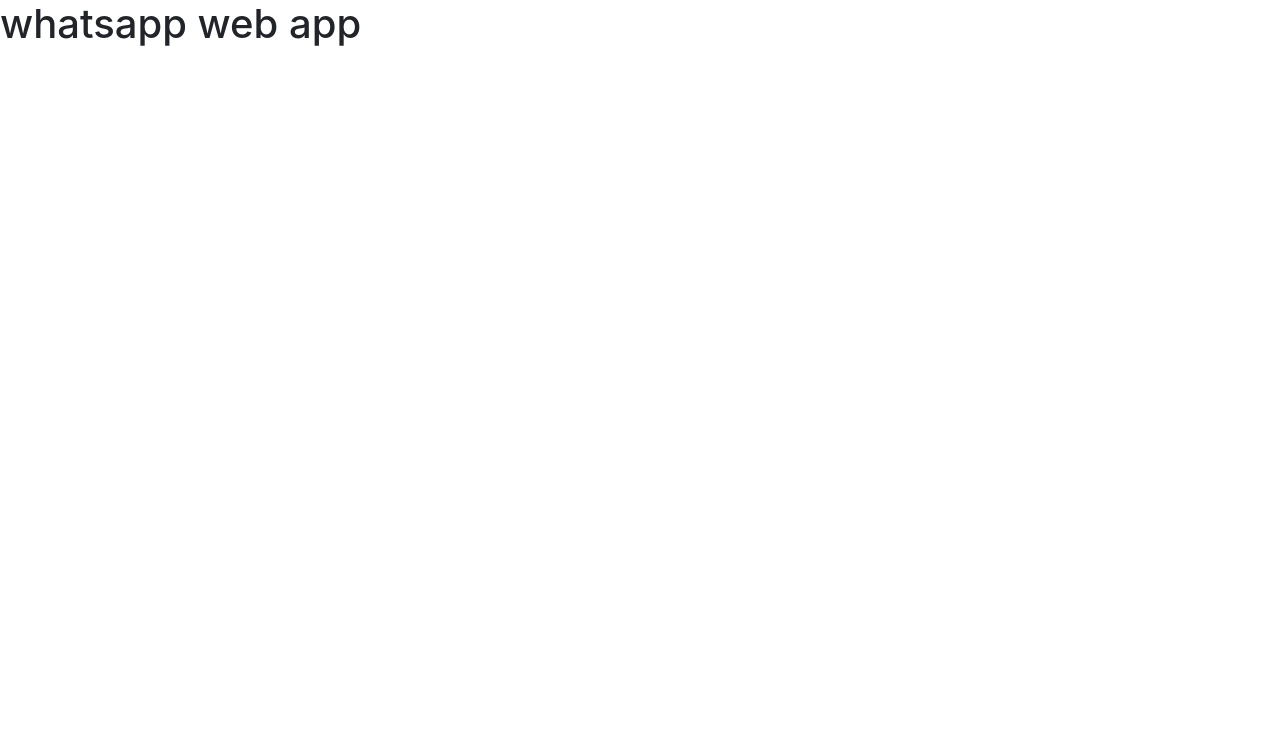
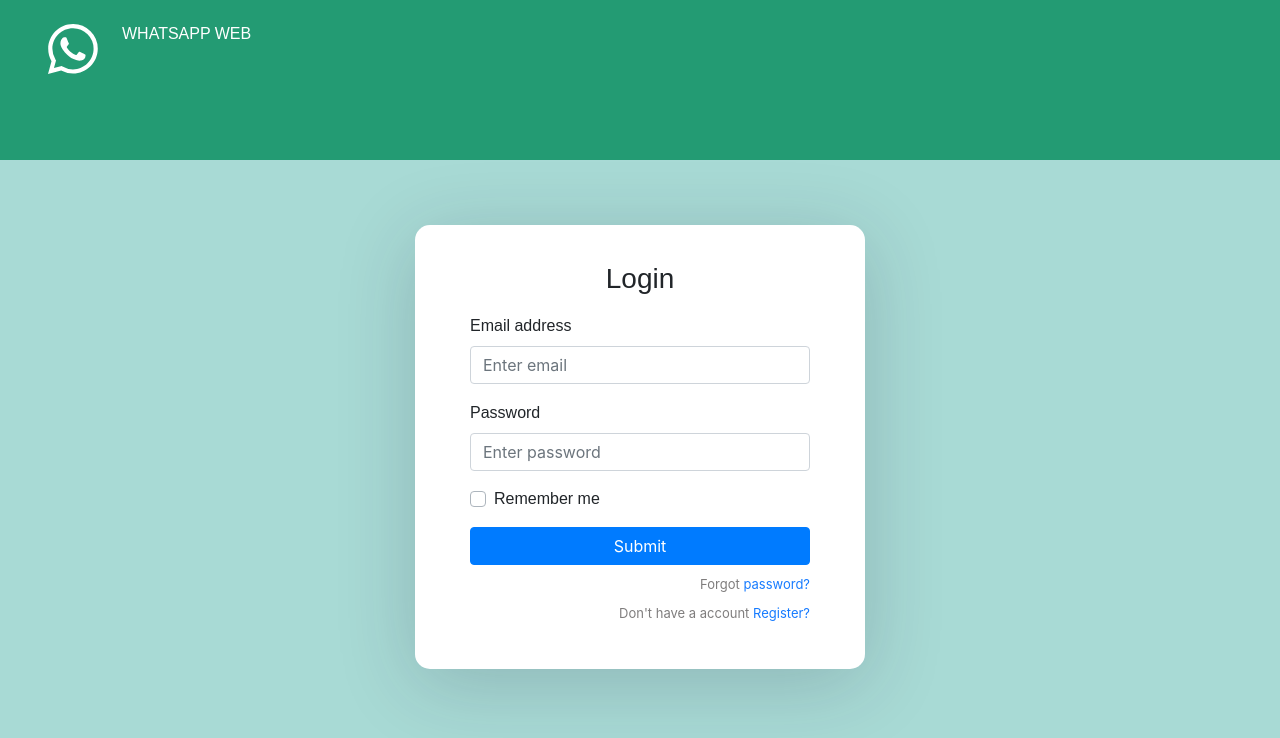
Before and after one commit to vijaykumarvemana/whatsapp-web-frontend, a React (Create React App) app: page /login in a window 1280 px wide. Shown: the top 738 px of the page. Built offline with nearby package versions, Linux system fonts and the light colour scheme.

Commit message:
login and register page done

```diff
--- a/package.json
+++ b/package.json
@@ -11,7 +11,7 @@
     "react-bootstrap": "^2.0.2",
     "react-dom": "^17.0.2",
     "react-icons": "^4.3.1",
-    "react-router-dom": "^6.0.2",
+    "react-router-dom": "^5.2.1",
     "react-scripts": "4.0.3",
     "web-vitals": "^1.1.2"
   },
--- a/src/App.js
+++ b/src/App.js
@@ -1,12 +1,32 @@
-import "bootstrap/dist/css/bootstrap.min.css";
-import './App.css';
+import 'bootstrap/dist/css/bootstrap.min.css'
+import './App.css'
+import Login from './components/Login'
+import Register from './components/Register'
+import { BrowserRouter as Router, Route, Switch } from 'react-router-dom'
+import { BsWhatsapp } from 'react-icons/bs'
 
 function App() {
   return (
-    <div>
-      <h1>whatsapp web app</h1>
-    </div>
-  );
+    <>
+      <Router>
+        <div className="logo">
+          <BsWhatsapp
+            className="ml-5 mt-4"
+            style={{ height: '50px', width: '50px' }}
+          />
+          <h6 className="ml-4 mt-4">WHATSAPP WEB</h6>
+        </div>
+        <div className="auth-wrapper">
+          <div className="auth-inner">
+            <Switch>
+              <Route path="/login" exact component={Login} />
+              <Route path="/register" exact component={Register} />
+            </Switch>
+          </div>
+        </div>
+      </Router>
+    </>
+  )
 }
 
-export default App;
+export default App
--- /dev/null
+++ b/src/components/Login.jsx
@@ -0,0 +1,39 @@
+import React, { Component } from "react";
+import { Link } from "react-router-dom"
+
+export default class Login extends Component {
+    render() {
+        return (
+           <div className=''>
+            <form>
+                <h3>Login</h3>
+
+                <div className="form-group">
+                    <label>Email address</label>
+                    <input type="email" className="form-control" placeholder="Enter email" />
+                </div>
+
+                <div className="form-group">
+                    <label>Password</label>
+                    <input type="password" className="form-control" placeholder="Enter password" />
+                </div>
+
+                <div className="form-group">
+                    <div className="custom-control custom-checkbox">
+                        <input type="checkbox" className="custom-control-input" id="customCheck1" />
+                        <label className="custom-control-label" htmlFor="customCheck1">Remember me</label>
+                    </div>
+                </div>
+
+                <button type="submit" className="btn btn-primary btn-block">Submit</button>
+                <p className="forgot-password text-right">
+                    Forgot <a href="#">password?</a>
+                </p>
+                <p className="forgot-password text-right">
+                    Don't have a account <Link to='/register'>Register?</Link>
+                </p>
+            </form>
+        </div>
+        );
+    }
+}
--- /dev/null
+++ b/src/components/Register.jsx
@@ -0,0 +1,42 @@
+import React, { Component } from "react";
+import { Link } from "react-router-dom"
+
+export default class Register extends Component {
+    render() {
+        return (
+            <form>
+                <h3>Register</h3>
+
+                <div className="form-group">
+                    <label>First name</label>
+                    <input type="text" className="form-control" placeholder="First name" />
+                </div>
+
+                <div className="form-group">
+                    <label>Last name</label>
+                    <input type="text" className="form-control" placeholder="Last name" />
+                </div>
+
+                <div className="form-group">
+                    <label>Email address</label>
+                    <input type="email" className="form-control" placeholder="Enter email" />
+                </div>
+
+                <div className="form-group">
+                    <label>Password</label>
+                    <input type="password" className="form-control" placeholder="Enter password" />
+                </div>
+                <div className="form-group">
+                    <label>Conform Password</label>
+                    <input type="password" className="form-control" placeholder="Conform password" />
+                </div>
+
+
+                <button type="submit" className="btn btn-primary btn-block">Register</button>
+                <p className="forgot-password text-right">
+                    Already registered <Link to='/login'>Login?</Link>
+                </p>
+            </form>
+        );
+    }
+}
--- a/src/index.css
+++ b/src/index.css
@@ -1,13 +1,107 @@
-body {
+/* body {
   margin: 0;
   font-family: -apple-system, BlinkMacSystemFont, 'Segoe UI', 'Roboto', 'Oxygen',
     'Ubuntu', 'Cantarell', 'Fira Sans', 'Droid Sans', 'Helvetica Neue',
     sans-serif;
   -webkit-font-smoothing: antialiased;
   -moz-osx-font-smoothing: grayscale;
-}
+} */
 
 code {
   font-family: source-code-pro, Menlo, Monaco, Consolas, 'Courier New',
     monospace;
 }
+
+/* Login and Register  */
+
+@import url('https://fonts.googleapis.com/css?family=Fira+Sans:400,500,600,700,800');
+
+* {
+  box-sizing: border-box;
+}
+body {
+  background: #a8dad5 !important;
+  min-height: 80vh;
+  display: flex;
+  font-weight: 400;
+  font-family: 'Fira Sans', sans-serif;
+}
+
+h1,
+h2,
+h3,
+h4,
+h5,
+h6,
+label,
+span {
+  font-weight: 500;
+  font-family: 'Fira Sans', sans-serif;
+}
+
+body,
+html,
+.App,
+#root,
+.auth-wrapper {
+  width: 100%;
+  height: 92%;
+}
+
+.navbar-light {
+  background-color: #ffffff;
+  box-shadow: 0px 14px 80px rgba(34, 35, 58, 0.2);
+}
+
+.auth-wrapper {
+  display: flex;
+  justify-content: center;
+  flex-direction: column;
+  text-align: left;
+}
+
+.auth-inner {
+  width: 450px;
+  margin: auto;
+  background: #ffffff;
+  box-shadow: 0px 14px 80px rgba(34, 35, 58, 0.2);
+  padding: 40px 55px 45px 55px;
+  border-radius: 15px;
+  transition: all 0.3s;
+}
+
+.auth-wrapper .form-control:focus {
+  border-color: #167bff;
+  box-shadow: none;
+}
+
+.auth-wrapper h3 {
+  text-align: center;
+  margin: 0;
+  line-height: 1;
+  padding-bottom: 20px;
+}
+
+.custom-control-label {
+  font-weight: 400;
+}
+
+.forgot-password,
+.forgot-password a {
+  text-align: right;
+  font-size: 13px;
+  padding-top: 10px;
+  color: #7f7d7d;
+  margin: 0;
+}
+
+.forgot-password a {
+  color: #167bff;
+}
+
+.logo {
+  background-color: rgb(35, 155, 115);
+  min-height: 20vh;
+  color: white;
+  display: flex;
+}
```
Also changed, not shown: 1 other file (tests, documents, lock files or other folders).
